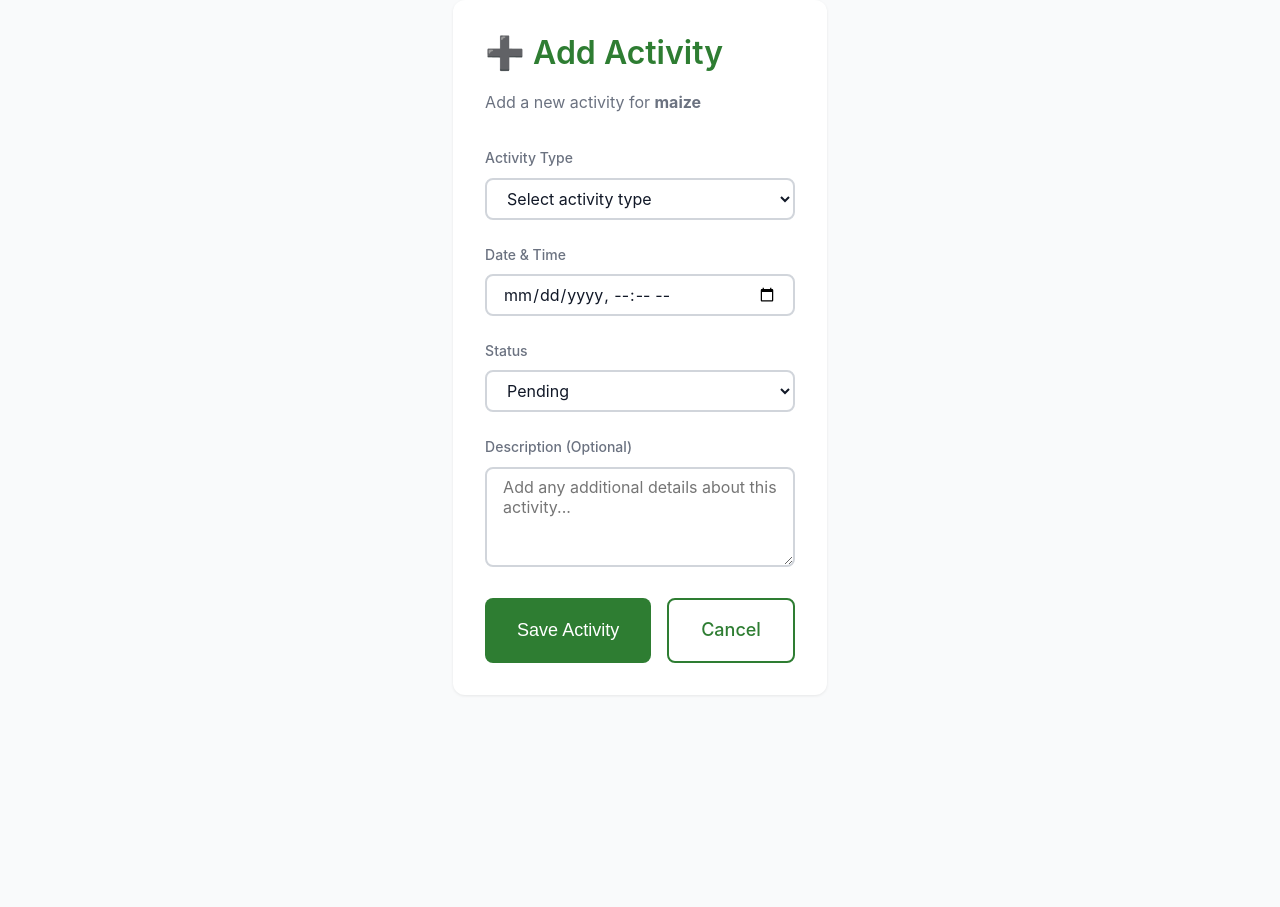
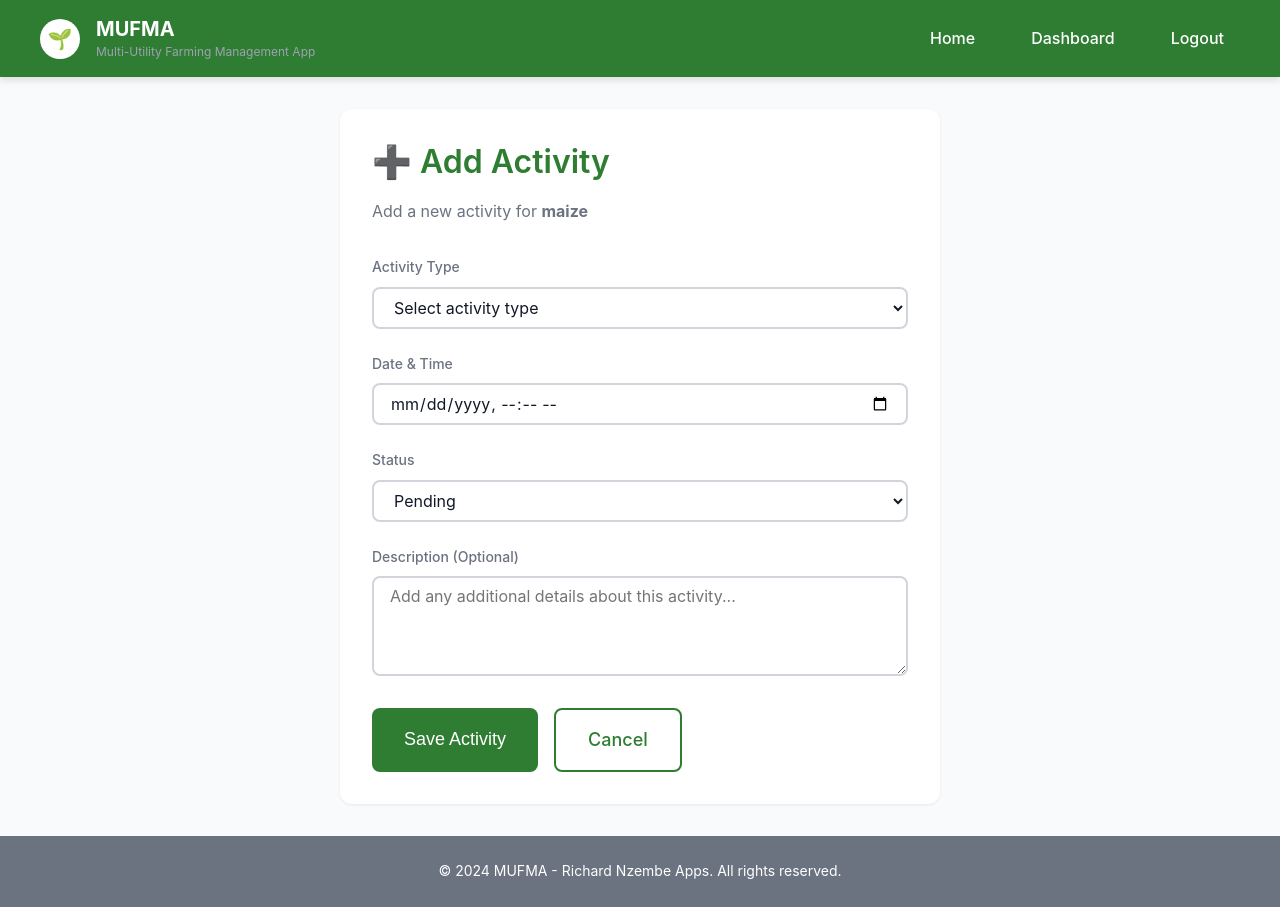
Before and after one commit to Richardnzembe/mufma, a Django app: page /farms/1/add-activity/ in a window 1280 px wide. Before the commit the page ends 663 px from the top, so only its background shows below. Run offline with Django 4.2, Linux system fonts and the light colour scheme; a user stored in the database is signed in; data comes from the database, SQL or seed files in the repository.

Commit message:
trying to improve the header and the footer of the application for an good look

```diff
--- a/templates/base.html
+++ b/templates/base.html
@@ -35,7 +35,39 @@
     </style>
 </head>
 <body>
-    {% block content %}{% endblock %}
+    <header class="header">
+        <div class="header-container">
+            <div class="logo-container">
+                <div class="logo-icon">🌱</div>
+                <div class="logo-text">
+                    <h1>MUFMA</h1>
+                    <p class="logo-tagline">Multi-Utility Farming Management App</p>
+                </div>
+            </div>
+            <nav>
+                <ul class="nav-menu">
+                    <li><a href="{% url 'home' %}">Home</a></li>
+                    <li><a href="{% url 'farms:home' %}">Dashboard</a></li>
+                    {% if user.is_authenticated %}
+                        <li><a href="{% url 'accounts:logout' %}">Logout</a></li>
+                    {% else %}
+                        <li><a href="{% url 'accounts:login' %}">Login</a></li>
+                        <li><a href="{% url 'accounts:register' %}">Register</a></li>
+                    {% endif %}
+                </ul>
+            </nav>
+        </div>
+    </header>
+
+    <main class="main-container">
+        {% block content %}{% endblock %}
+    </main>
+
+    <footer class="footer">
+        <div class="footer-content">
+            <p class="footer-text">&copy; 2024 MUFMA - Richard Nzembe Apps. All rights reserved.</p>
+        </div>
+    </footer>
 
     <!-- PWA install button -->
     <a id="install-btn" class="btn btn-primary">Install App</a>
```
